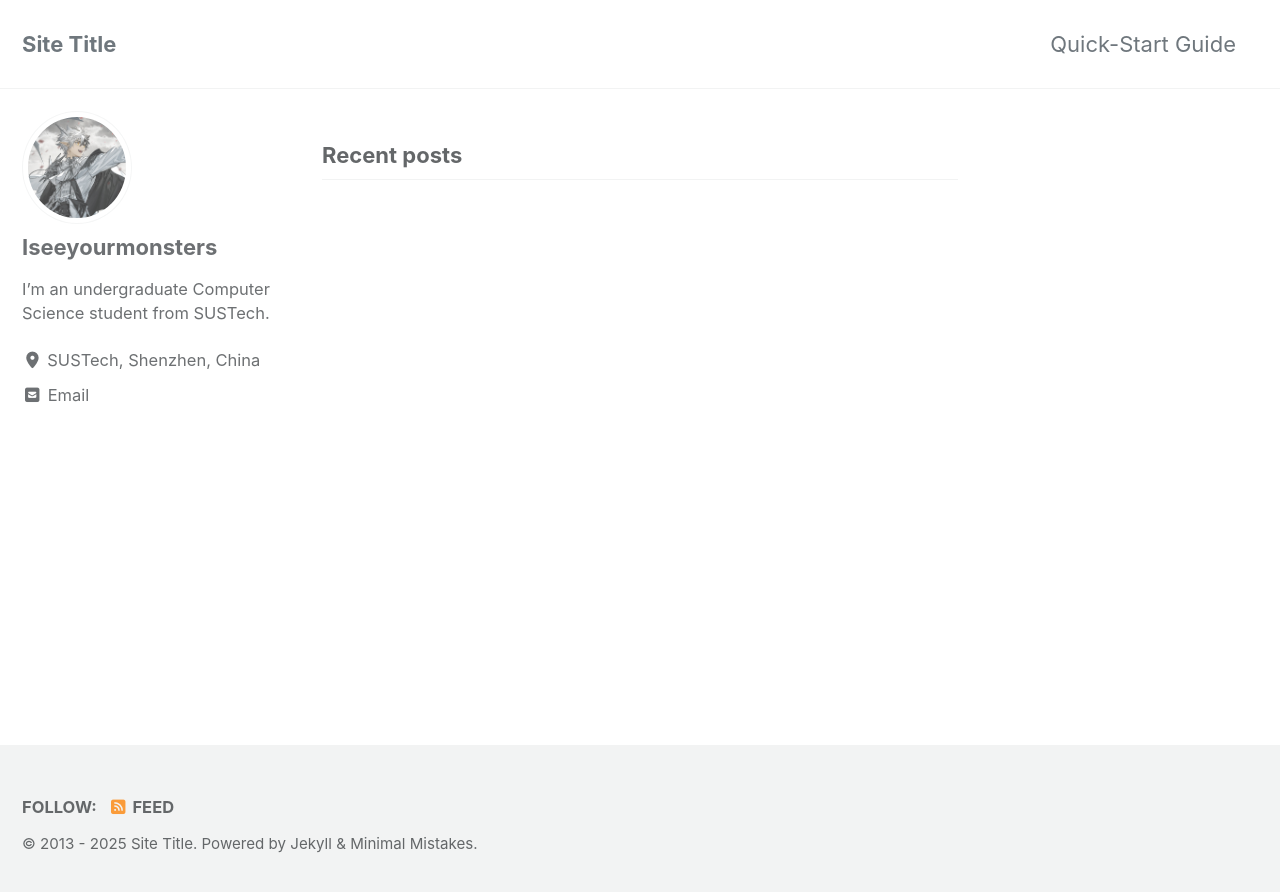
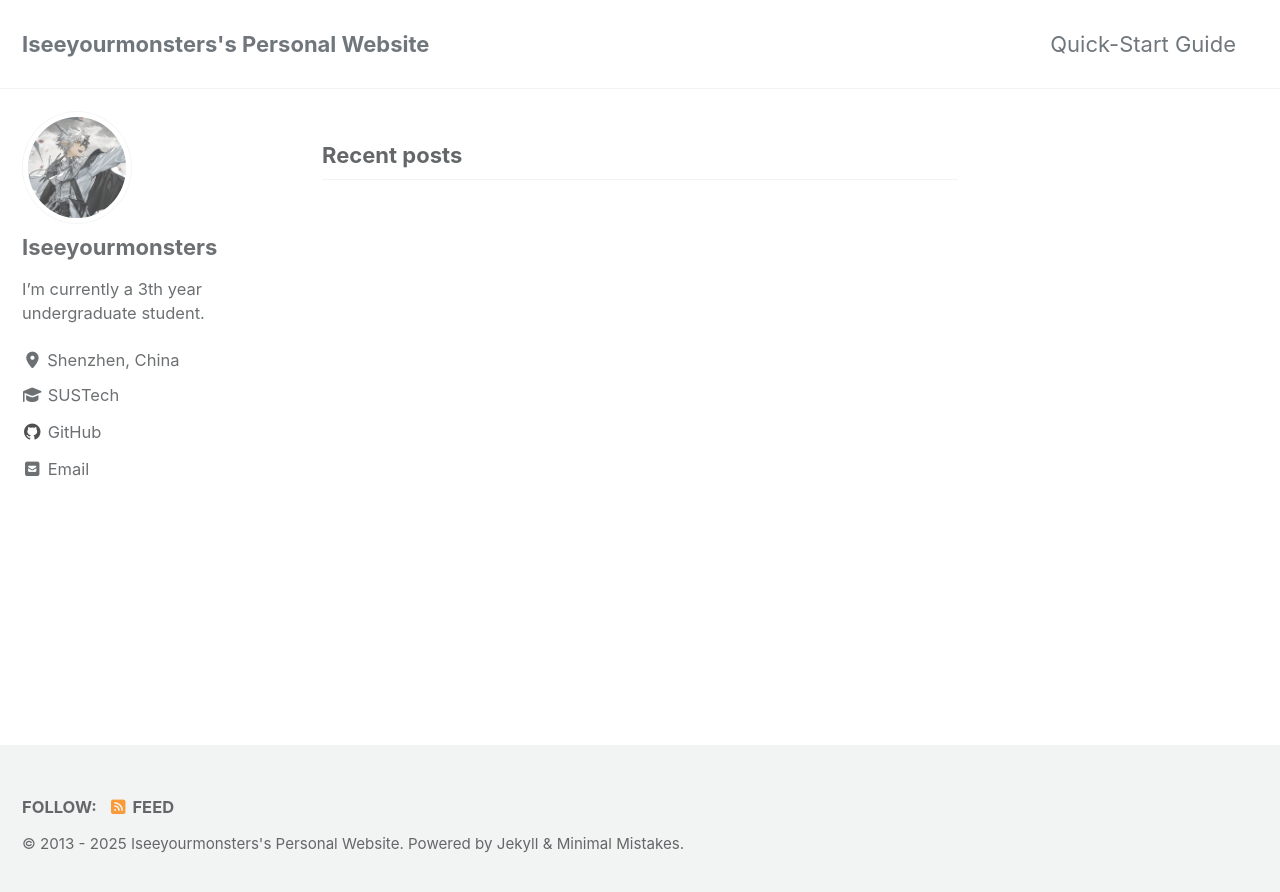
Before and after one commit to Iseeyourmonsters/Iseeyourmonsters.github.io, a Jekyll site: the page built from index.html, in a window 1280 px wide. Shown: the top 892 px of the page. Built offline with Jekyll 4.4.1, drawn with Linux system fonts in a browser that asks for light colours; cached includes are drawn as plain includes; the list of posts is cut into pages by our own code; part of the change alters nothing that is shown.

Commit message:
Update site title and author information in _config.yml

```diff
--- a/_config.yml
+++ b/_config.yml
@@ -17,7 +17,7 @@ minimal_mistakes_skin    : "default" # "air", "aqua", "contrast", "dark", "dirt"
 # Site Settings
 locale                   : "en-US"
 rtl                      : # true, false (default) # turns direction of the page into right to left for RTL languages
-title                    : "Site Title"
+title                    : "Iseeyourmonsters's Personal Website" # site title that appears in the masthead and browser tab
 title_separator          : "-"
 subtitle                 : # site tagline that appears below site title in masthead
 name                     : "Iseeyourmonsters"
@@ -115,13 +115,16 @@ analytics:
 author:
   name             : "Iseeyourmonsters"
   avatar           : "/assets/images/avatar.jpg" # path of avatar image, e.g. "/assets/images/bio-photo.jpg"
-  bio              : "I'm an undergraduate Computer Science student from SUSTech."
-  location         : "SUSTech, Shenzhen, China"
-  email            : 12210730@mail.sustech.edu.cn
+  bio              : "I'm currently a 3th year undergraduate student."
+  location         : "Shenzhen, China"
+  email            : "12210730@mail.sustech.edu.cn"
   links:
     - label: "Email"
       icon: "fas fa-fw fa-envelope-square"
-      # url: "mailto:your.name@email.com"
+      # url: "12210730@mail.sustech.edu.cn"
+    - label: "SUSTech" # 新增标签
+      icon: "fas fa-fw fa-graduation-cap" # 或者 "fas fa-fw fa-graduation-cap", "fas fa-fw fa-globe" 等
+      url: "https://www.sustech.edu.cn/" # 你的链接
     - label: "Website"
       icon: "fas fa-fw fa-link"
       # url: "https://your-website.com"
@@ -133,7 +136,7 @@ author:
       # url: "https://facebook.com/"
     - label: "GitHub"
       icon: "fab fa-fw fa-github"
-      # url: "https://github.com/"
+      url: "https://github.com/Iseeyourmonsters"
     - label: "Instagram"
       icon: "fab fa-fw fa-instagram"
       # url: "https://instagram.com/"
```
